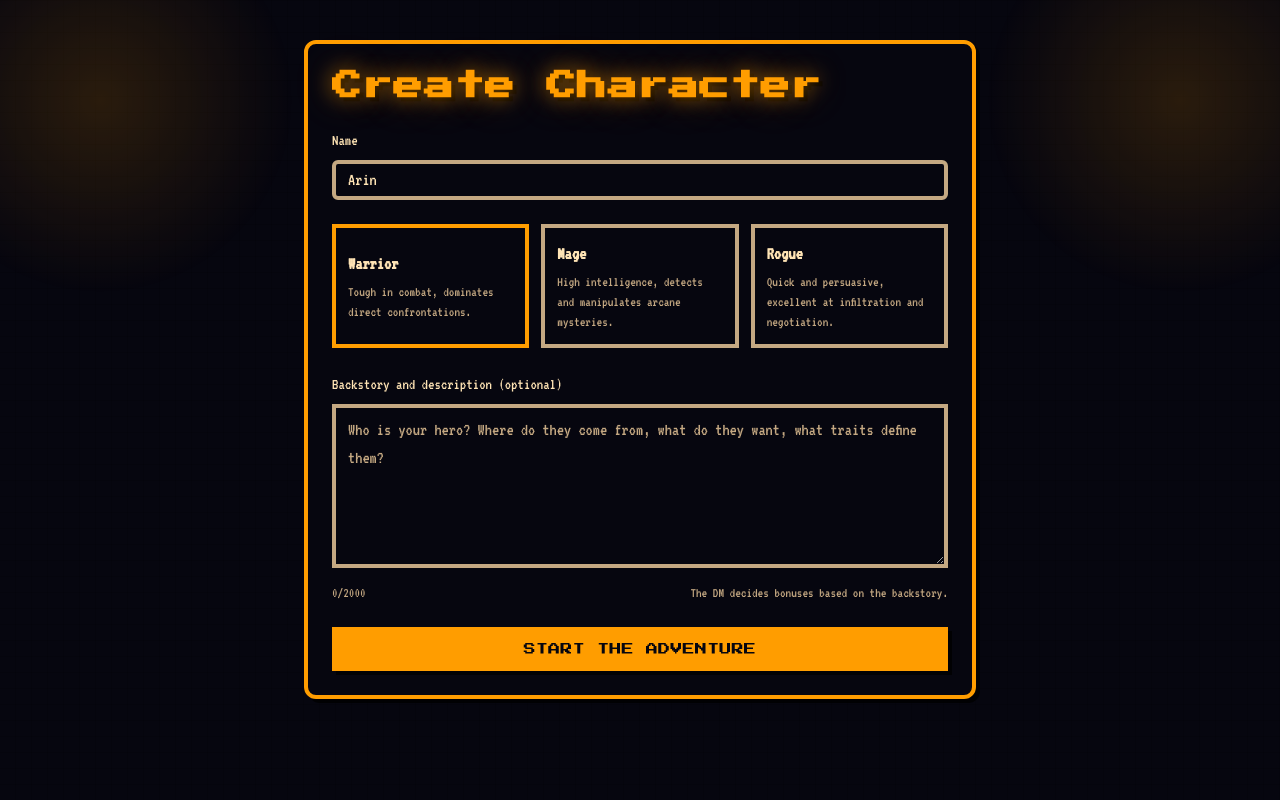
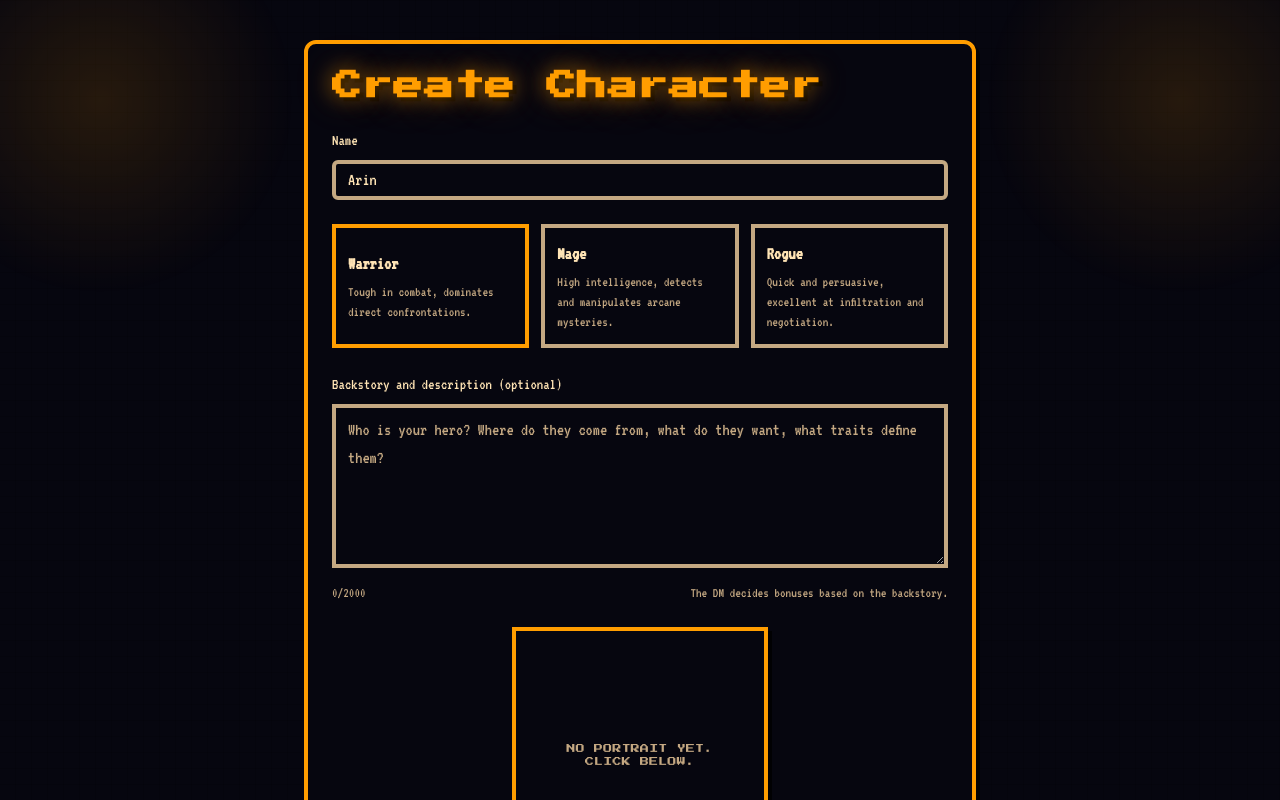
Before and after one commit to AndreiP23/VibeCodedDungeonWebGame, a Next.js app: page /character in a window 1280 px wide. Shown: the top 800 px of the page. Built offline with nearby package versions, Linux system fonts and the light colour scheme.

Commit message:
feat(character): avatar preview + re-roll + pass URL on start

```diff
--- a/src/app/character/page.tsx
+++ b/src/app/character/page.tsx
@@ -5,8 +5,9 @@ import { useRouter } from "next/navigation";
 import { Button } from "@/components/ui/button";
 import { Card, CardContent, CardHeader, CardTitle } from "@/components/ui/card";
 import { Input } from "@/components/ui/input";
-import { CharacterReviewResult, PlayerClass } from "@/lib/game/types";
+import { CharacterReviewResult, GeneratedImage, PlayerClass } from "@/lib/game/types";
 import { useGameStore } from "@/store/gameStore";
+import { AvatarPreview } from "@/components/AvatarPreview";
 
 const classOptions: Array<{ value: PlayerClass; label: string; description: string }> = [
   {
@@ -39,6 +40,8 @@ export default function CharacterPage() {
   const [playerClass, setPlayerClass] = useState<PlayerClass>("warrior");
   const [backstory, setBackstory] = useState("");
   const [review, setReview] = useState<CharacterReviewResult | null>(null);
+  const [avatar, setAvatar] = useState<GeneratedImage | null>(null);
+  const [avatarRolling, setAvatarRolling] = useState(false);
 
   const initGame = useGameStore((state) => state.initGame);
   const reviewCharacter = useGameStore((state) => state.reviewCharacter);
@@ -57,10 +60,65 @@ export default function CharacterPage() {
     if (result) setReview(result);
   }
 
+  async function rerollAvatar() {
+    setAvatarRolling(true);
+    try {
+      const response = await fetch("/api/image", {
+        method: "POST",
+        headers: { "Content-Type": "application/json" },
+        body: JSON.stringify({
+          kind: "avatar",
+          playerClass,
+          backstory: backstory.trim() || undefined,
+          nameHint: name.trim() || undefined,
+        }),
+      });
+      if (!response.ok) {
+        throw new Error("Avatar generation failed.");
+      }
+      const data = (await response.json()) as GeneratedImage;
+      setAvatar(data);
+    } catch (err) {
+      console.warn("Avatar reroll failed:", err);
+    } finally {
+      setAvatarRolling(false);
+    }
+  }
+
   async function handleStart() {
+    // If the player hasn't generated an avatar yet, generate one now so the
+    // game starts with a real portrait (LLM-driven) rather than the template
+    // fallback baked into buildAvatarSpec.
+    let avatarUrl = avatar?.url;
+    if (!avatarUrl) {
+      setAvatarRolling(true);
+      try {
+        const response = await fetch("/api/image", {
+          method: "POST",
+          headers: { "Content-Type": "application/json" },
+          body: JSON.stringify({
+            kind: "avatar",
+            playerClass,
+            backstory: backstory.trim() || undefined,
+            nameHint: name.trim() || undefined,
+          }),
+        });
+        if (response.ok) {
+          const data = (await response.json()) as GeneratedImage;
+          avatarUrl = data.url;
+          setAvatar(data);
+        }
+      } catch {
+        // Fall through — server will use deterministic fallback.
+      } finally {
+        setAvatarRolling(false);
+      }
+    }
+
     await initGame(name.trim() || "Hero", playerClass, {
       backstory: backstory.trim() || undefined,
       bonuses: review?.approved ? review.bonuses : undefined,
+      avatarUrl,
     });
     router.push("/game");
   }
@@ -202,9 +260,15 @@ export default function CharacterPage() {
             </div>
           ) : null}
 
+          <AvatarPreview
+            image={avatar}
+            rolling={avatarRolling}
+            onReroll={rerollAvatar}
+          />
+
           <Button
             onClick={handleStart}
-            disabled={loading || reviewing || !canStart}
+            disabled={loading || reviewing || avatarRolling || !canStart}
             className="w-full"
           >
             {loading
```
